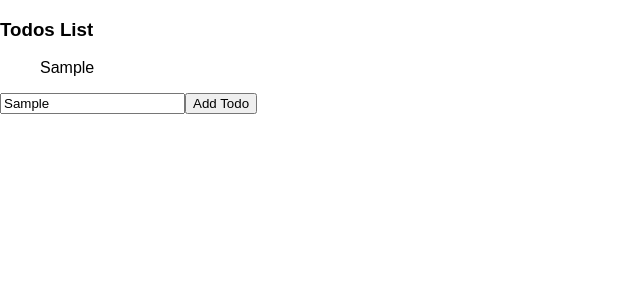
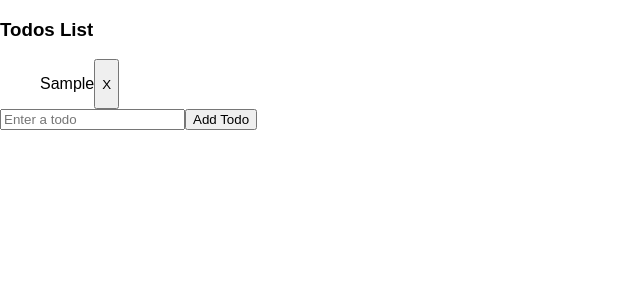
Before and after one commit to aaron3993/Todo-List-With-React, a React (Create React App) app: page / in a window 1280 px wide. Both pictures are taken after typing "Sample" into the empty fields and a click on the button "Add Todo". Shown: the top 300 px of the page, without its empty margins (0-640 px from the left). Built offline with nearby package versions, Linux system fonts and the light colour scheme.

Commit message:
Finished the new todo handlers, set conditional for 0 todos text, and started implementing the remove todo handler

```diff
--- a/src/Components/NewTodo/NewTodoInput/NewTodoInput.js
+++ b/src/Components/NewTodo/NewTodoInput/NewTodoInput.js
@@ -1,7 +1,7 @@
 import React from 'react'
 
 const newTodoInput = (props) => (
-  <input type="text" placeholder="Enter a todo" onChange={props.changed}/>
+  <input type="text" placeholder="Enter a todo" onChange={props.changed} value={props.todoValue}/>
 )
 
 export default newTodoInput
--- /dev/null
+++ b/src/Components/RemoveTodo/RemoveTodo.js
@@ -0,0 +1,7 @@
+import React from 'react'
+
+const removeTodo = props => (
+  <button onClick={props.clicked}>X</button>
+)
+
+export default removeTodo
--- a/src/Components/TodosList/TodosList.js
+++ b/src/Components/TodoList/TodoList.js
@@ -1,10 +1,10 @@
 import React from 'react'
 import Aux from '../../hoc/Auxiliary/Auxiliary'
 
-const todosList = (props) => (
+const todoList = (props) => (
   <Aux>
     <ul>{props.todo}</ul>
   </Aux>
 )
 
-export default todosList
+export default todoList
--- /dev/null
+++ b/src/Components/TodoList/TodoList.module.css
@@ -0,0 +1,4 @@
+.TodoList {
+  display: flex;
+  flex-direction: row;
+}
--- a/src/Containers/Todos/Todos.js
+++ b/src/Containers/Todos/Todos.js
@@ -1,8 +1,11 @@
 import React, { Component } from 'react'
 import Aux from '../../hoc/Auxiliary/Auxiliary'
+
 import NewTodoInput from '../../Components/NewTodo/NewTodoInput/NewTodoInput'
 import NewTodoButton from '../../Components/NewTodo/NewTodoButton/NewTodoButton'
-import TodosList from '../../Components/TodosList/TodosList'
+import RemoveTodo from '../../Components/RemoveTodo/RemoveTodo'
+import TodoList from '../../Components/TodoList/TodoList'
+import classes from '../../Components/TodoList/TodoList.module.css'
 
 class Todos extends Component {
   state = {
@@ -20,18 +23,33 @@ class Todos extends Component {
     this.setState({todos: todo, value: ''})
   }
 
+  removeTodoHandler = () => {
+    let removeTodos = this.state.todos.map((key, i) => {
+      this.state.todos.splice(i, 1)
+    })
+    this.setState({todos: removeTodos})
+  }
+
   render () {
-    const todosList = this.state.todos.map((eachTodo, i) => {
-      return <TodosList todo={eachTodo} key={eachTodo + i}/>
+    let todoList = this.state.todos.map((eachTodo, i) => {
+      return (
+        <div className={classes.TodoList} key={eachTodo + i}>
+          <TodoList todo={eachTodo}/>
+          <RemoveTodo clicked={this.removeTodoHandler}/>
+        </div>
+      )
     })
+    if (todoList.length === 0) {
+      todoList = <p>Please add a todo!</p>
+    }
     console.log(this.state)
-    console.log(todosList)
+    console.log(todoList)
+
   return (
     <Aux>
       <h3>Todos List</h3>
-      {/* <TodosList inputLength={this.state.todos.length} /> */}
-      {todosList}
-      <NewTodoInput changed={this.inputChangedHandler}/>
+      {todoList}
+      <NewTodoInput changed={this.inputChangedHandler} todoValue={this.state.value}/>
       <NewTodoButton clicked={this.addTodoHandler}/>
     </Aux>
     )
```
